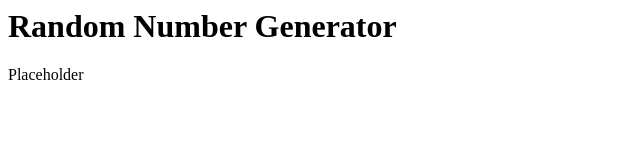
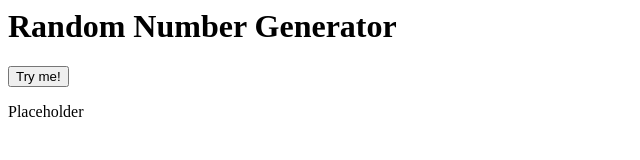
Before and after one commit to JeffreyGreenII/random_number_generator, a plain HTML site: page index.html in a window 1280 px wide. Shown: the whole page, without its empty margins (0-640 px from the left). Drawn offline with Linux system fonts and the light colour scheme.

Commit message:
Added button with simple alert script

```diff
--- a/index.html
+++ b/index.html
@@ -1,6 +1,12 @@
 <html>
     <body>
         <h1>Random Number Generator</h1>
+        <button onclick="openAlert()">Try me!</button>
         <p id="output">Placeholder</p>
+        <script>
+            function openAlert() {
+                alert("You tried me!");
+            }
+        </script>
     </body>
 </html>
```
